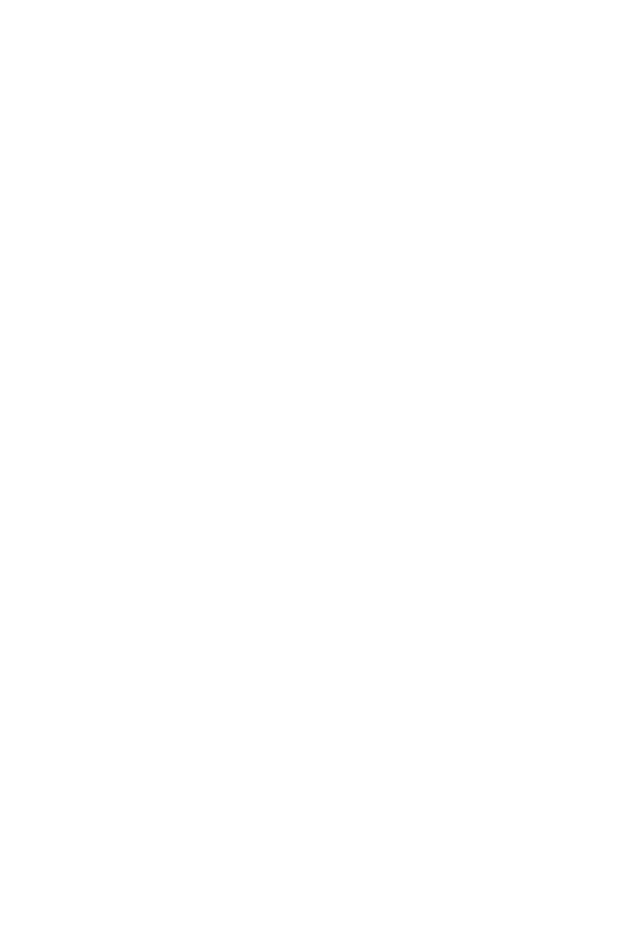
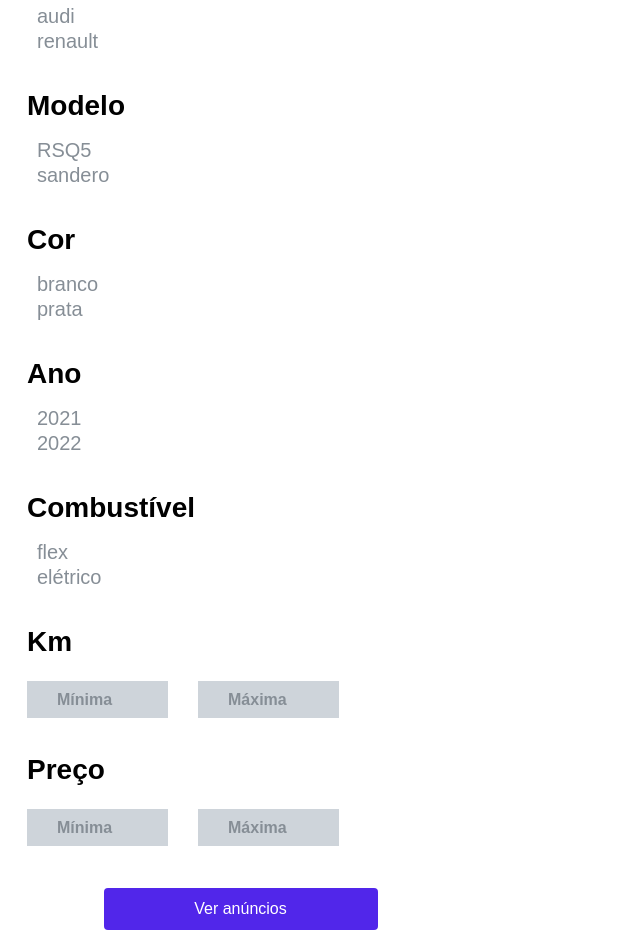
Before and after one commit to m6-G10-Project-FullStack/front-end, a Next.js app: page / in a window 1280 px wide. Shown: the part 80-1010 px from the top of the page, without its empty margins (0-640 px from the left). Before the commit the page ends 800 px from the top, so only its background shows below. Built offline with nearby package versions, Linux system fonts and the light colour scheme.

Commit message:
feat: add inputs in list component

```diff
--- a/pages/index.tsx
+++ b/pages/index.tsx
@@ -1,23 +1,20 @@
-// import { useState } from "react";
-// import { Modal } from "../src/components/ModalWrapper";
-// import { ModalPhoto } from "../src/components/Modal";
+import { List } from "../src/components/FilterList";
 
 export default function Home() {
-  // const [openModal, setOpenModal] = useState(false);
-  // const carro =
-  //  "https://th.bing.com/th/id/R.4ac4a04a20cc1f2d4b852985e6daabf4?rik=ED1CdiYVJff%2bxQ&pid=ImgRaw&r=0";
-
-  // return (
-  //   <>
-  //     <button onClick={() => setOpenModal(true)}>Open</button>
-  //     {openModal && (
-  //       <Modal setOpenModal={setOpenModal}>
-  //         <ModalPhoto carImg={carro} setOpenModal={setOpenModal} />
-  //       </Modal>
-  //     )}
-  //     <FilterList />
-  //   </>
-  // );
-
-  return <></>;
+  const listaAnos = ["2021", "2022"];
+  const listaCombustivel = ["flex", "elétrico"];
+  const listaCores = ["branco", "prata"];
+  const listaMarcas = ["audi", "renault"];
+  const listaModelos = ["RSQ5", "sandero"];
+  return (
+    <>
+      <List
+        listaAnos={listaAnos}
+        listaCombustivel={listaCombustivel}
+        listaCores={listaCores}
+        listaMarcas={listaMarcas}
+        listaModelos={listaModelos}
+      />
+    </>
+  );
 }
--- a/src/components/Button/style.ts
+++ b/src/components/Button/style.ts
@@ -6,7 +6,7 @@
 }
 
 export const DefaultContainer = styled.button<iContainerProps>`
-  padding: 3px 12px;
+  padding: 12px 0px;
   width: ${(props) => (props.size === "small" ? "fit-content" : "274px")};
   border: none;
   border-radius: 4px;
@@ -172,7 +172,7 @@
   }}
 
   @media (min-width: 768px) {
-    padding: 6px 18px;
+    padding: 12px 18px;
     font-size: var(--body-1);
   }
 `;
--- a/src/components/FilterList/index.tsx
+++ b/src/components/FilterList/index.tsx
@@ -1,5 +1,6 @@
 import React, { useState } from "react";
 import * as styled from "./style";
+import { Button } from "../Button";
 
 interface iProps {
   listaMarcas: string[];
@@ -21,6 +22,10 @@
   const [cor, setCor] = useState("");
   const [ano, setAno] = useState("");
   const [combustivel, setCombustivel] = useState("");
+  const [minKm, setMinKm] = useState<number>(0.0);
+  const [maxKm, setMaxKm] = useState<number>(100000.0);
+  const [minPrice, setMinPrice] = useState<number>(0.0);
+  const [maxPrice, setMaxPrice] = useState<number>(1000000.0);
 
   const handleClickMarcas = (event: React.MouseEvent<HTMLLIElement>) => {
     const valorClicado = (event.target as HTMLLIElement).innerText;
@@ -63,6 +68,38 @@
     cor.length > 0
       ? listaCombustivel.filter((item) => item == combustivel)
       : [];
+
+  const handleMinKmInput = (event: React.ChangeEvent<HTMLInputElement>) => {
+    const newMinKm = parseFloat(event.target.value);
+    setMinKm(newMinKm);
+  };
+
+  const handleMaxKmInput = (event: React.ChangeEvent<HTMLInputElement>) => {
+    const newMaxKm = parseFloat(event.target.value);
+    setMaxKm(newMaxKm);
+  };
+
+  const handleMinPriceInput = (event: React.ChangeEvent<HTMLInputElement>) => {
+    const newMinPrice = parseFloat(event.target.value);
+    setMinPrice(newMinPrice);
+  };
+
+  const handleMaxPriceInput = (event: React.ChangeEvent<HTMLInputElement>) => {
+    const newMaxPrice = parseFloat(event.target.value);
+    setMaxPrice(newMaxPrice);
+  };
+
+  const handleKeyPress = (event: React.KeyboardEvent<HTMLInputElement>) => {
+    const charCode = event.key ? event.key.charCodeAt(0) : event.key;
+    console.log(charCode);
+    if (
+      (charCode as number) > 31 &&
+      ((charCode as number) < 48 || (charCode as number) > 57) &&
+      (charCode as number) !== 66
+    ) {
+      event.preventDefault();
+    }
+  };
 
   return (
     <>
@@ -166,6 +203,53 @@
           </ul>
         )}
       </styled.Div>
+      <styled.Div>
+        <h4>Km</h4>
+        <div className="div-inputs">
+          <input
+            type="text"
+            id="minKm"
+            placeholder="Mínima"
+            onKeyDown={handleKeyPress}
+            onChange={handleMinKmInput}
+          />
+          <input
+            type="text"
+            id="maxKm"
+            placeholder="Máxima"
+            onKeyDown={handleKeyPress}
+            onChange={handleMaxKmInput}
+          />
+        </div>
+      </styled.Div>
+      <styled.Div>
+        <h4>Preço</h4>
+        <div className="div-inputs">
+          <input
+            type="text"
+            id="minPrice"
+            placeholder="Mínima"
+            onKeyDown={handleKeyPress}
+            onChange={handleMinPriceInput}
+          />
+          <input
+            type="text"
+            id="maxPrice"
+            placeholder="Máxima"
+            onKeyDown={handleKeyPress}
+            onChange={handleMaxPriceInput}
+          />
+        </div>
+      </styled.Div>
+      <styled.divButton>
+        <Button
+          clickFunction={() => console.log("cliquei")}
+          size="big"
+          variant="brand-2"
+        >
+          Ver anúncios
+        </Button>
+      </styled.divButton>
     </>
   );
 };
--- a/src/components/FilterList/style.ts
+++ b/src/components/FilterList/style.ts
@@ -6,12 +6,12 @@
   justify-content: space-between;
   align-content: flex-start;
   width: 100%;
-  width: 375px;
+  max-width: 375px;
   padding-left: 27px;
   padding-right: 55px;
 
   @media (min-width: 768px) {
-    width: 454px;
+    max-width: 454px;
   }
 
   h4 {
@@ -32,4 +32,45 @@
     color: var(--gray-3);
     cursor: pointer;
   }
+
+  .div-inputs {
+    display: flex;
+    gap: 26px;
+    @media (min-width: 768px) {
+      gap: 30px;
+    }
+
+    input {
+      margin-top: 22px;
+      width: 125px;
+      height: 37px;
+      background: var(--gray-5);
+      padding-left: 20px;
+
+      @media (min-width: 768px) {
+        width: 141px;
+      }
+    }
+    input::placeholder {
+      color: var(--gray-3);
+      font-weight: var(--weight-2);
+      font-size: var(--body-1);
+      line-height: 20px;
+      padding-left: 10px;
+    }
+  }
 `;
+
+export const divButton = styled.div`
+  width: 100%;
+  max-width: 375px;
+  padding-left: 27px;
+  margin-top: 42px;
+  display: flex;
+  justify-content: center;
+  align-items: center;
+
+  @media (min-width: 768px) {
+    max-width: 454px;
+  }
+`;
```
